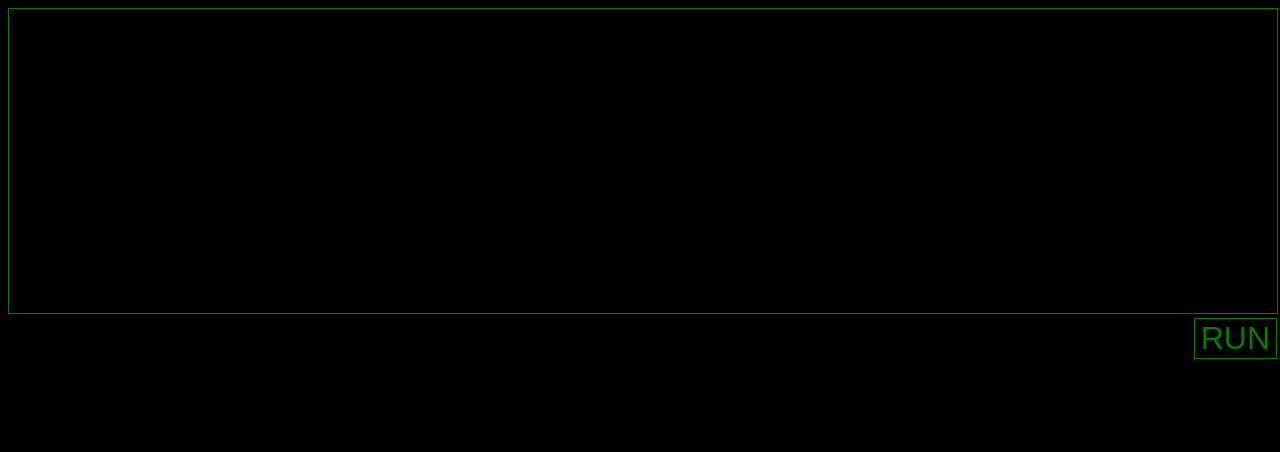
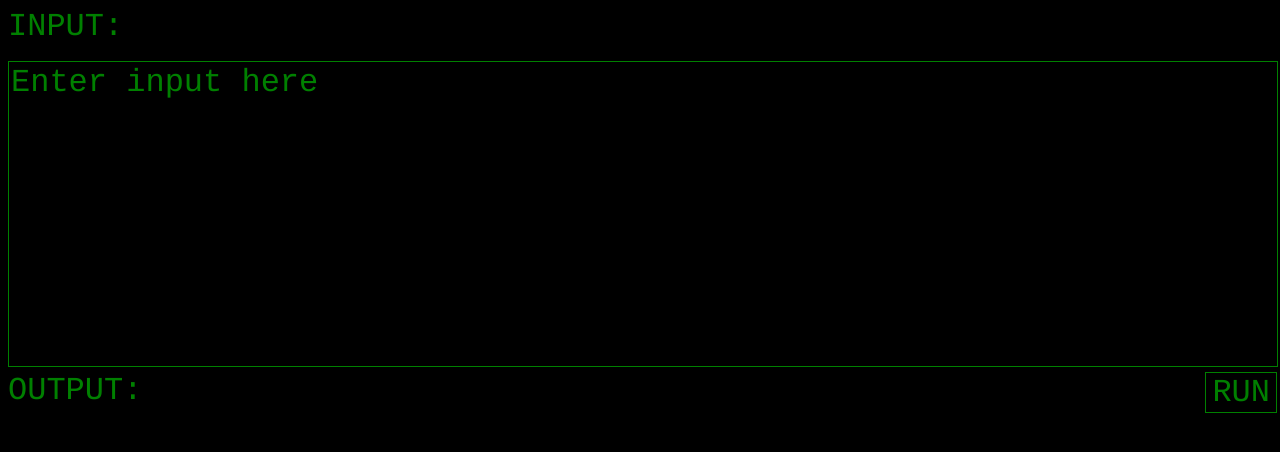
Before and after one commit to craigbilner/life-on-mars, a React app: page / in a window 1280 px wide. Built offline with nearby package versions, Linux system fonts and the light colour scheme.

Commit message:
Tidy up UI

```diff
--- a/components/app/app.js
+++ b/components/app/app.js
@@ -27,7 +27,7 @@ export default class App extends Component {
       backgroundColor: 'black',
       width: '100%',
       height: 300,
-      fontSize: '3rem',
+      fontSize: '2rem',
       outline: 'none',
     }
   }
@@ -43,6 +43,21 @@ export default class App extends Component {
       outline: 'none',
       cursor: 'pointer',
     }
+  }
+
+  getListStyle() {
+    return {
+      padding: 0,
+      margin: 0,
+      fontSize: '2rem'
+    };
+  }
+
+  getLabelStyle() {
+    return {
+      fontSize: '2rem',
+      marginBottom: '1rem'
+    };
   }
 
   handleChange(evt) {
@@ -105,12 +120,28 @@ export default class App extends Component {
   render() {
     return (
       <div style={this.getCompStyle()}>
-        <textarea style={this.getTextAreaStyle()} onChange={this.handleChange.bind(this)}></textarea>
-        <button style={this.getButtonStyle()} onClick={this.handleClick.bind(this)}>RUN</button>
-        <ul>
+        <div style={this.getLabelStyle()}>INPUT:</div>
+        <textarea
+          style={this.getTextAreaStyle()}
+          onChange={this.handleChange.bind(this)}
+          placeholder="Enter input here"
+        ></textarea>
+        <button
+          style={this.getButtonStyle()}
+          onClick={this.handleClick.bind(this)}>RUN
+        </button>
+        <div style={this.getLabelStyle()}>OUTPUT:</div>
+        <ul style={this.getListStyle()}>
           {
-            this.state.result.map(({ id, curX, curY, curOrient, isLost }) => {
-              const content = `${curX} ${curY} ${curOrient} ${isLost ? 'LOST' : ''}`;
+            this.state.result.map(({
+              id,
+              curX,
+              curY,
+              curOrient,
+              isLost
+              }) => {
+              const lostText = isLost ? 'LOST' : '';
+              const content = `${curX} ${curY} ${curOrient} ${lostText}`;
               return (
                 <div key={id}>
                   {content}
--- a/index.html
+++ b/index.html
@@ -3,6 +3,14 @@
 <head>
     <meta charset="UTF-8">
     <title>Life on Mars</title>
+    <style>
+        * {
+            font-family: "Courier";
+        }
+        ::-webkit-input-placeholder {
+            color: green;
+        }
+    </style>
 </head>
 <body style="background-color: black;">
 <div id="main"></div>
```
